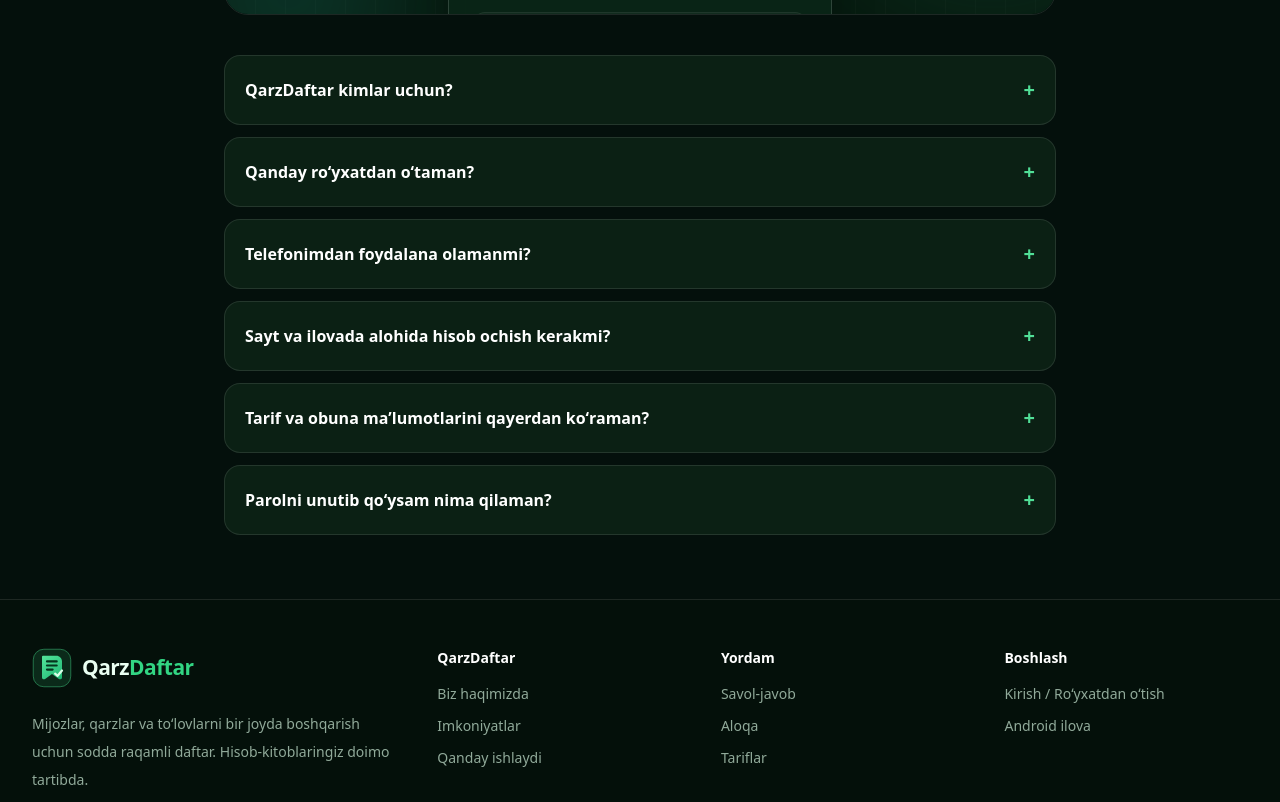
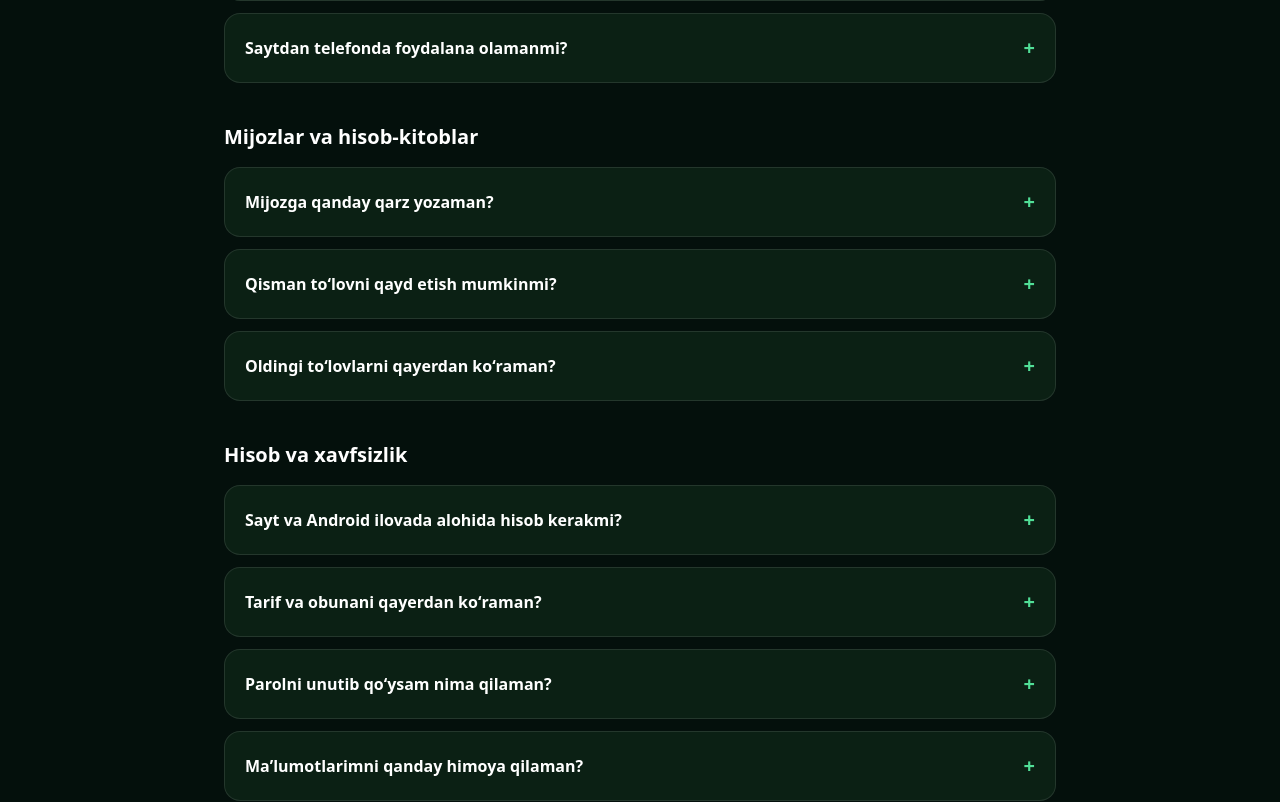
Before and after one commit to i04728109-cell/qarzdaftar, a Next.js app: page /faq in a window 1280 px wide. Shown: the part 480-1282 px from the top of the page. Built offline with nearby package versions, Linux system fonts and the light colour scheme.

Commit message:
Expand QarzDaftar frequently asked questions

```diff
--- a/src/app/faq/page.tsx
+++ b/src/app/faq/page.tsx
@@ -1,4 +1,29 @@
+import Link from "next/link";
 import { MarketingFrame, SectionHeading } from "@/components/Marketing";
-import MarketingPhoto from "@/components/MarketingPhoto";
-const questions=[["QarzDaftar kimlar uchun?","Xizmat mijozlar, qarzlar va toʻlovlarni tartibli yuritishni istagan doʻkonlar hamda kichik bizneslar uchun moʻljallangan."],["Qanday roʻyxatdan oʻtaman?","Kirish / Roʻyxatdan oʻtish sahifasida ism, doʻkon nomi, telefon raqami va parolni kiriting."],["Telefonimdan foydalana olamanmi?","Ha. Sayt telefon ekraniga moslashadi. Android ilovasi ham tayyorlanmoqda; yuklab olish sahifasida mavjudligi koʻrsatiladi."],["Sayt va ilovada alohida hisob ochish kerakmi?","Yoʻq. Rejalashtirilgan Android ilova veb-saytdagi shu hisob bilan ishlaydi."],["Tarif va obuna maʼlumotlarini qayerdan koʻraman?","Kabinetga kirib, Obuna boʻlimini oching. U yerda hisobingizga tegishli holat koʻrsatiladi."],["Parolni unutib qoʻysam nima qilaman?","Hozirgi kirish sahifasida parolni tiklash avtomatik funksiyasi koʻrsatilmagan. Yordam uchun administrator yoki qoʻllab-quvvatlash bilan bogʻlaning."]];
-export default function FaqPage(){return <MarketingFrame><section className="mx-auto max-w-4xl px-5 py-16 lg:px-8"><SectionHeading eyebrow="Savol-javob" title="Koʻp beriladigan savollar" text="QarzDaftardan foydalanishni boshlashdan oldin kerak boʻlishi mumkin boʻlgan javoblar."/><div className="mt-10 mb-8 overflow-hidden rounded-3xl border border-white/10"><MarketingPhoto spriteIndex={5} alt="QarzDaftar ilovasidan foydalanayotgan mijoz" className="h-40 w-full sm:h-52"/></div><div className="mt-10 space-y-3">{questions.map(([q,a])=><details key={q} className="group rounded-2xl border border-white/10 bg-[#0b2014] p-5"><summary className="flex cursor-pointer list-none items-center justify-between gap-4 font-bold text-white">{q}<span className="text-xl text-[#51df97] transition group-open:rotate-45">+</span></summary><p className="mt-4 max-w-3xl text-sm leading-7 text-[#9eb5a6]">{a}</p></details>)}</div></section></MarketingFrame>}
+
+const groups = [
+ ["Boshlash", [
+  ["QarzDaftar kimlar uchun?", "Xizmat mijozlar, qarzlar va toʻlovlarni tartibli yuritishni istagan doʻkonlar hamda kichik bizneslar uchun moʻljallangan."],
+  ["Qanday roʻyxatdan oʻtaman?", "Kirish / Roʻyxatdan oʻtish sahifasiga oʻting va formadagi maydonlarni toʻldiring. Hisob yaratilgach, shaxsiy kabinetingizga kiring."],
+  ["Saytdan telefonda foydalana olamanmi?", "Ha. Veb-sayt telefon va kompyuter ekranlariga moslashadi. Brauzer orqali hisobingizga kirishingiz mumkin."]
+ ]],
+ ["Mijozlar va hisob-kitoblar", [
+  ["Mijozga qanday qarz yozaman?", "Mijozlar boʻlimidan kerakli mijozni tanlang, qarz summasi va sanasini kiriting. Saqlashdan oldin mijoz va summani tekshiring."],
+  ["Qisman toʻlovni qayd etish mumkinmi?", "Toʻlovlarni alohida yozuv sifatida qayd etish mumkin. Har bir toʻlovni toʻgʻri mijozga bogʻlab kiritish muhim."],
+  ["Oldingi toʻlovlarni qayerdan koʻraman?", "Tegishli mijozning hisob kartasi yoki toʻlovlar tarixidan mavjud yozuvlarni tekshiring."]
+ ]],
+ ["Hisob va xavfsizlik", [
+  ["Sayt va Android ilovada alohida hisob kerakmi?", "Loyiha maqsadi — Android ilovasi va veb-saytdan bitta hisob bilan foydalanish. APK ommaviy chiqarilganda sahifada yuklab olish havolasi beriladi."],
+  ["Tarif va obunani qayerdan koʻraman?", "Kabinetga kirib, Obuna boʻlimini oching. Amaldagi tarif va toʻlov holatini shu yerda tekshiring."],
+  ["Parolni unutib qoʻysam nima qilaman?", "Kirish sahifasida mavjud parolni tiklash imkoniyatini tekshiring. Agar u koʻrinmasa, kabinetdagi yordam boʻlimi yoki administrator orqali yordam soʻrang."],
+  ["Maʼlumotlarimni qanday himoya qilaman?", "Kuchli va alohida parol ishlating, uni hech kimga bermang. Umumiy qurilmada ish tugagach hisobdan chiqing."]
+ ]]
+];
+
+export default function FaqPage() {
+ return <MarketingFrame><section className="mx-auto max-w-4xl px-5 py-16 lg:px-8">
+  <SectionHeading eyebrow="Savol-javob" title="QarzDaftar haqida koʻp soʻraladigan savollar" text="Roʻyxatdan oʻtish, mijozlar bilan ishlash, toʻlovlar va hisob xavfsizligi boʻyicha qisqa javoblar." />
+  <div className="mt-10 space-y-10">{groups.map(([group,items])=><div key={group as string}><h2 className="mb-4 text-xl font-black text-white">{group as string}</h2><div className="space-y-3">{(items as string[][]).map(([q,a])=><details key={q} className="group rounded-2xl border border-white/10 bg-[#0b2014] p-5"><summary className="flex cursor-pointer list-none items-center justify-between gap-4 font-bold text-white">{q}<span className="text-xl text-[#51df97]">+</span></summary><p className="mt-4 max-w-3xl text-sm leading-7 text-[#a9c0b1]">{a}</p></details>)}</div></div>)}</div>
+  <div className="mt-12 rounded-3xl border border-[#286a44] bg-[#0d2b1a] p-8"><h2 className="text-xl font-black text-white">Javob topa olmadingizmi?</h2><p className="mt-2 text-sm leading-7 text-[#a9c0b1]">Hisobingizga kira olsangiz, qoʻllab-quvvatlash boʻlimidan murojaat yuborish imkoniyatini tekshiring.</p><Link href="/contact" className="mt-5 inline-flex font-bold text-[#65e8a1]">Aloqa sahifasi →</Link></div>
+ </section></MarketingFrame>;
+}
```
